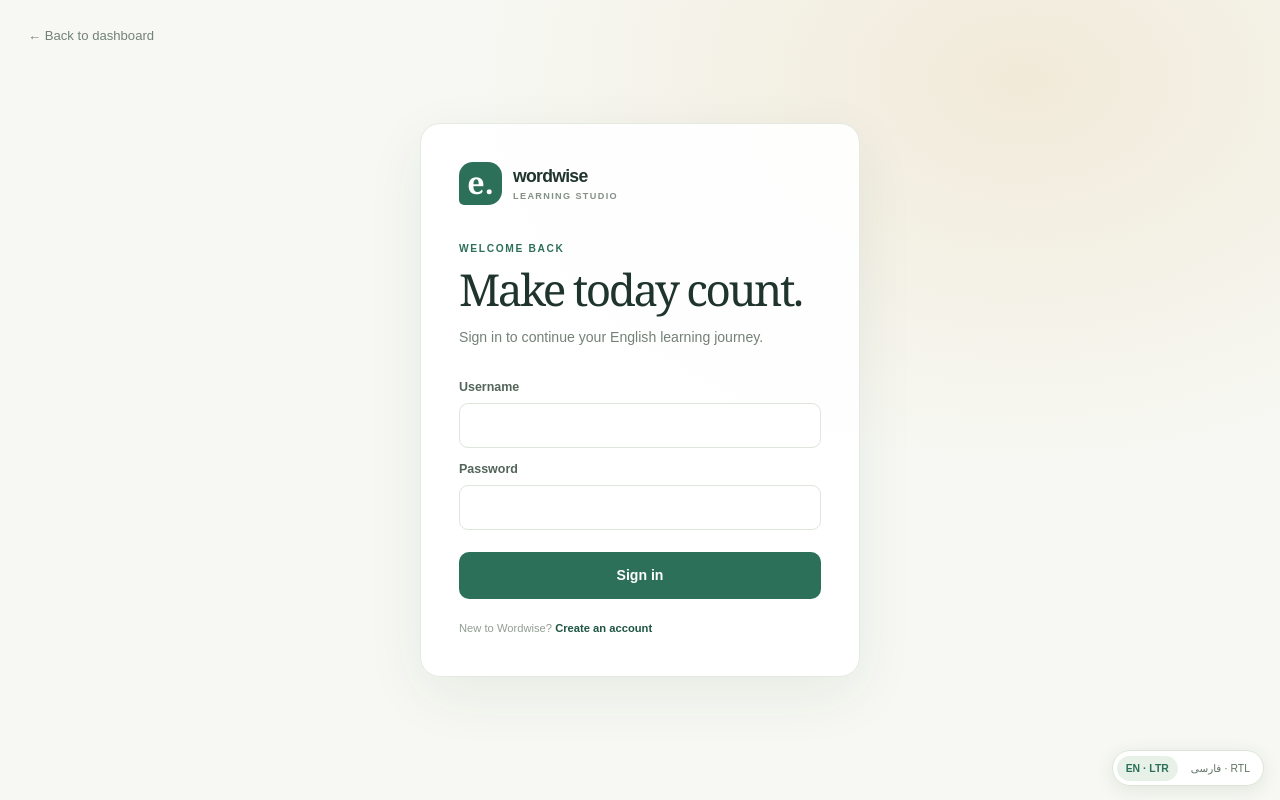
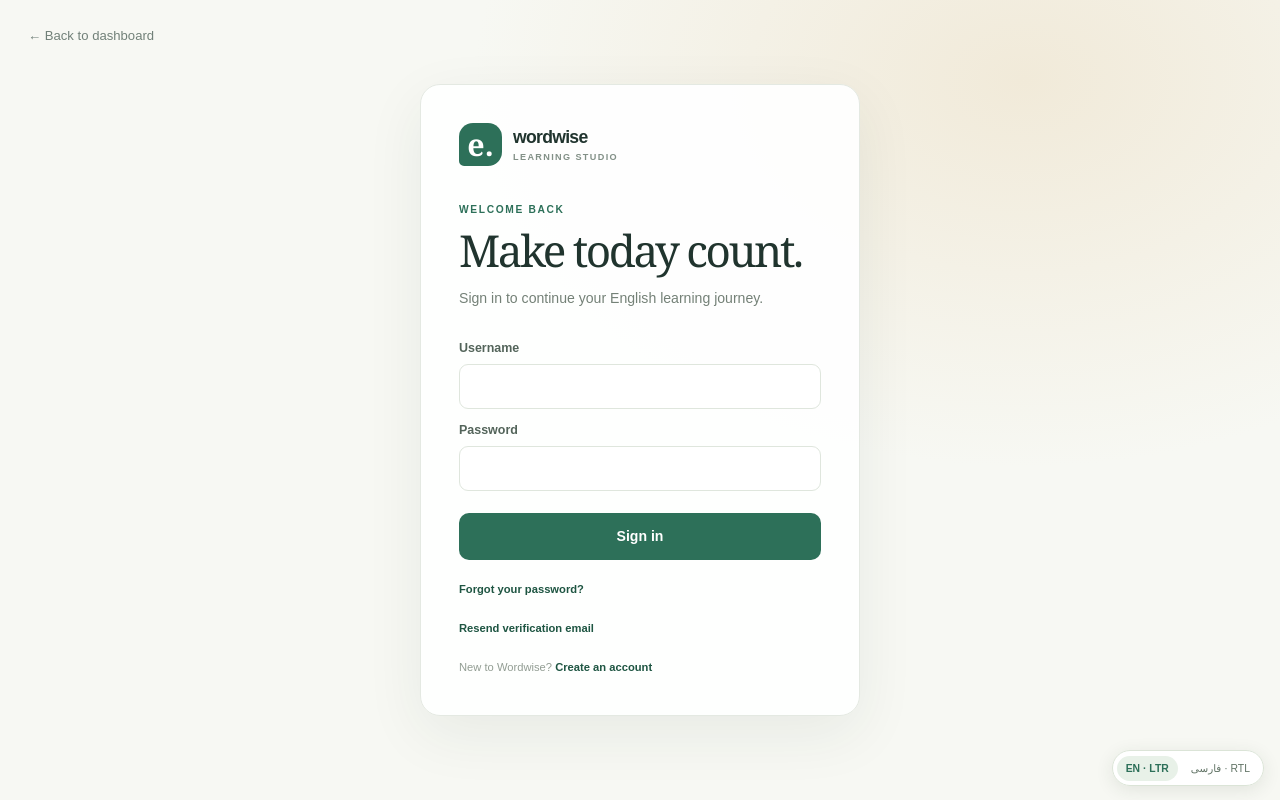
Before and after one commit to SoheilAbdollahii/english-learning-ai, a Next.js app in the folder frontend/: page /login in a window 1280 px wide. Built offline with nearby package versions, Linux system fonts and the light colour scheme; no server answers.

Commit message:
feat: link login page to account recovery

```diff
--- a/frontend/src/app/login/page.tsx
+++ b/frontend/src/app/login/page.tsx
@@ -91,6 +91,8 @@ export default function LoginPage() {
             {busy ? "Signing in…" : t("Sign in")}
           </button>
         </form>
+        <p className="login-footnote"><Link href="/password-reset">{t("Forgot your password?")}</Link></p>
+        <p className="login-footnote"><Link href="/verify-email/resend">{t("Resend verification email")}</Link></p>
         <p className="login-footnote">{t("New to Wordwise?")} <Link href="/register">{t("Create an account")}</Link></p>
       </section>
     </main>
```
